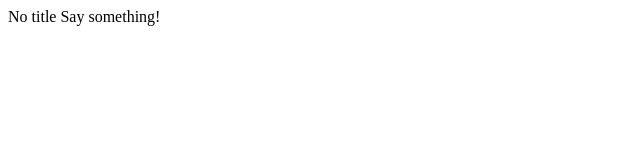
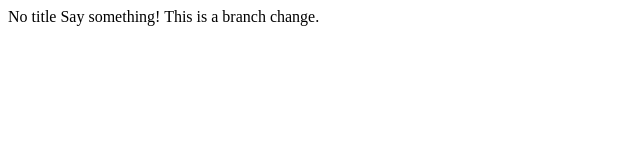
Before and after one commit to FlyingHarryLin/Hello-world, a plain HTML site: page index.html in a window 1280 px wide. Shown: the whole page, without its empty margins (0-640 px from the left). Drawn offline with Linux system fonts and the light colour scheme.

Commit message:
test branch change
Now let`s test branch change

```diff
--- a/index.html
+++ b/index.html
@@ -3,5 +3,6 @@
 
 <body>
   Say something!
+  This is a branch change.
 </body>
 </html>
```
